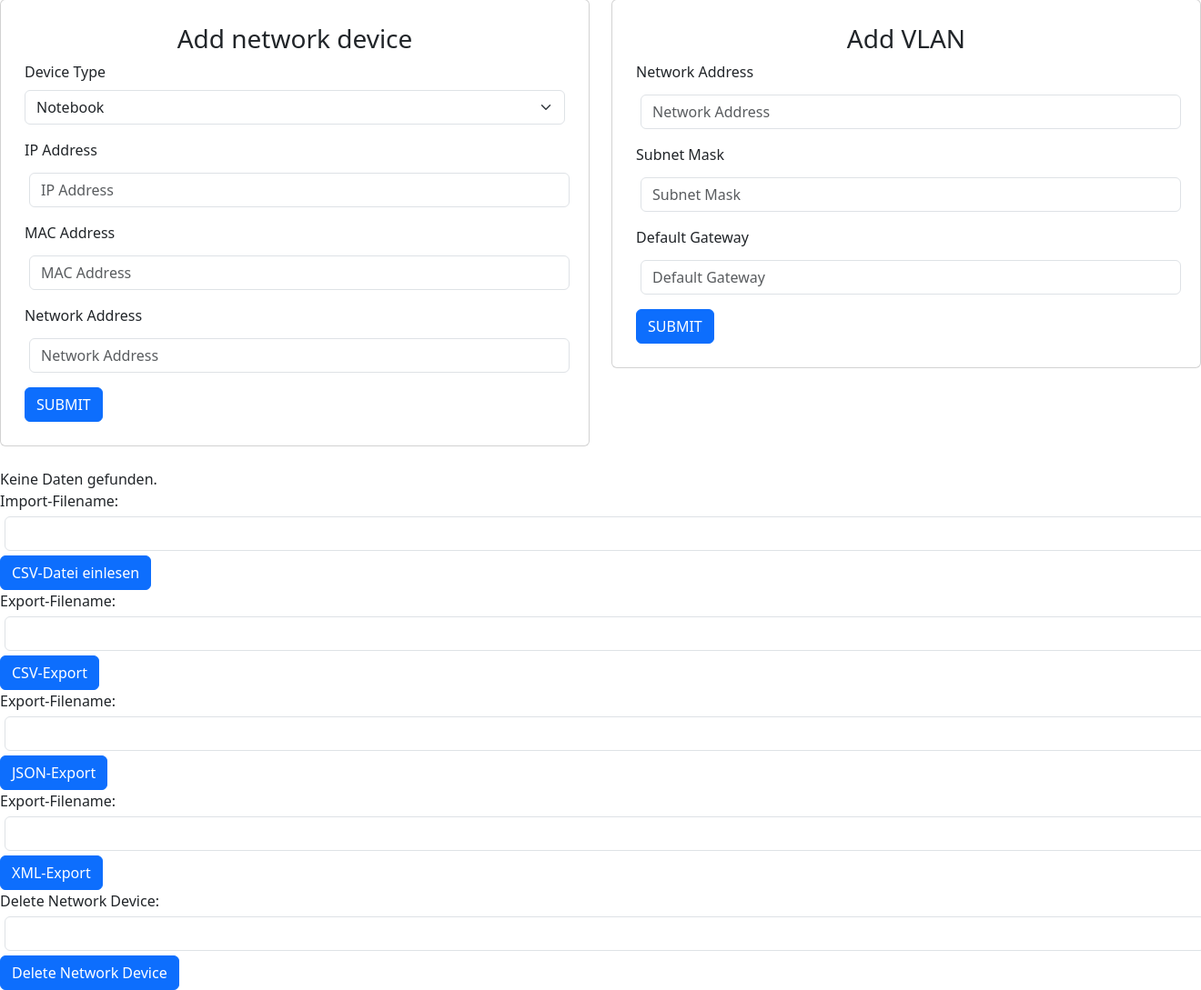
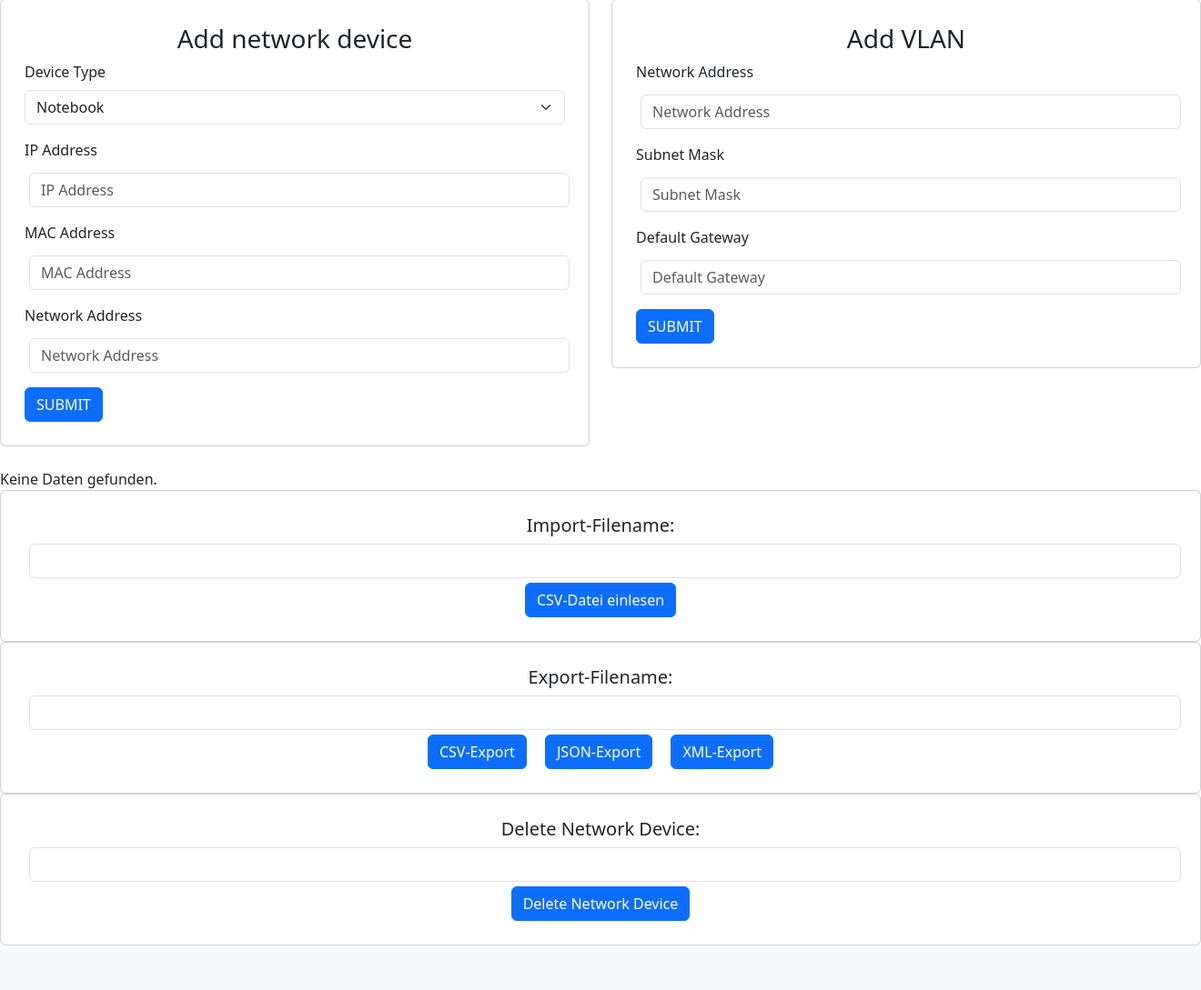
Before and after one commit to mimang95/network_device_management, a PHP site: page /index.php in a window 1320 px wide; the page is wider, and only the part inside the window is pictured. Shown: the part 411-1500 px from the top of that part at 91% size. After the commit the page ends 1451 px from the top of that part, so only its background shows below. Run offline with PHP 8.4, Linux system fonts and the light colour scheme; the visitor is signed in with stand-in values (Sample User, id 1); data that the repository does not hold is empty.

Commit message:
added some styling

```diff
--- a/index.php
+++ b/index.php
@@ -159,37 +159,54 @@
         }
         ?>
     </table>
+    <div class="card">
+  <div class="card-body">
     <form action="./includes/process.inc.php" method="post">
-        <label for="filename">Import-Filename:</label>
+      <div class="form-group">
+      <h5 class="text-center">Import-Filename:</h5>
         <input class="form-control" type="text" name="filename" id="filename" required>
+      </div>
+
+      <div class="text-center">
         <button class="btn btn-primary" type="submit">CSV-Datei einlesen</button>
+      </div>
     </form>
+  </div>
+</div>
     <?php
         if(isset($_SESSION["useruid"]))
             {
         ?>
-    <form action="./includes/export-csv.inc.php" method="post">
-        <label for="exp_file">Export-Filename:</label>
+    <div class="card">
+  <div class="card-body">
+    <form method="post">
+      <div class="form-group">
+      <h5 class="text-center">Export-Filename:</h5>
         <input class="form-control" type="text" name="exp_file">
+      </div>
 
-        <button class="btn btn-primary" type="submit" name="export-csv">CSV-Export</button>
+      <div class="text-center">
+        <button class="btn btn-primary mx-2" type="submit" formaction="./includes/export-csv.inc.php" name="export-csv">CSV-Export</button>
+        <button class="btn btn-primary mx-2" type="submit" formaction="./includes/export-json.inc.php" name="export-json">JSON-Export</button>
+        <button class="btn btn-primary mx-2" type="submit" formaction="./includes/export-xml.inc.php" name="export-xml">XML-Export</button>
+      </div>
+    </form>
+  </div>
+</div>
+<div class="card">
+  <div class="card-body">
+    <form action="./includes/delete_record.inc.php" method="post">
+      <div class="form-group">
+      <h5 class="text-center">Delete Network Device:</h5>
+        <input class="form-control" type="text" name="device_id">
+      </div>
 
+      <div class="text-center">
+        <button class="btn btn-primary" type="submit" name="submit">Delete Network Device</button>
+      </div>
     </form>
-    <form action="./includes/export-json.inc.php" method="post">
-        <label for="exp_file">Export-Filename:</label>
-        <input class="form-control" type="text" name="exp_file">
-        <button class="btn btn-primary" type="submit" name="export-json">JSON-Export</button>
-    </form>
-    <form action="./includes/export-xml.inc.php" method="post">
-        <label for="exp_file">Export-Filename:</label>
-        <input class="form-control" type="text" name="exp_file">
-        <button class="btn btn-primary" type="submit" name="export-xml">XML-Export</button>
-    </form>
-    <form action="./includes/delete_record.inc.php" method="post">
-        <label for="device_id">Delete Network Device:</label>
-        <input class="form-control" type="text" name="device_id">
-        <button class="btn btn-primary" type="submit" name="submit">Delete Network Device</button>
-    </form>
+  </div>
+</div>
     <?php
         }
     ?>
```
